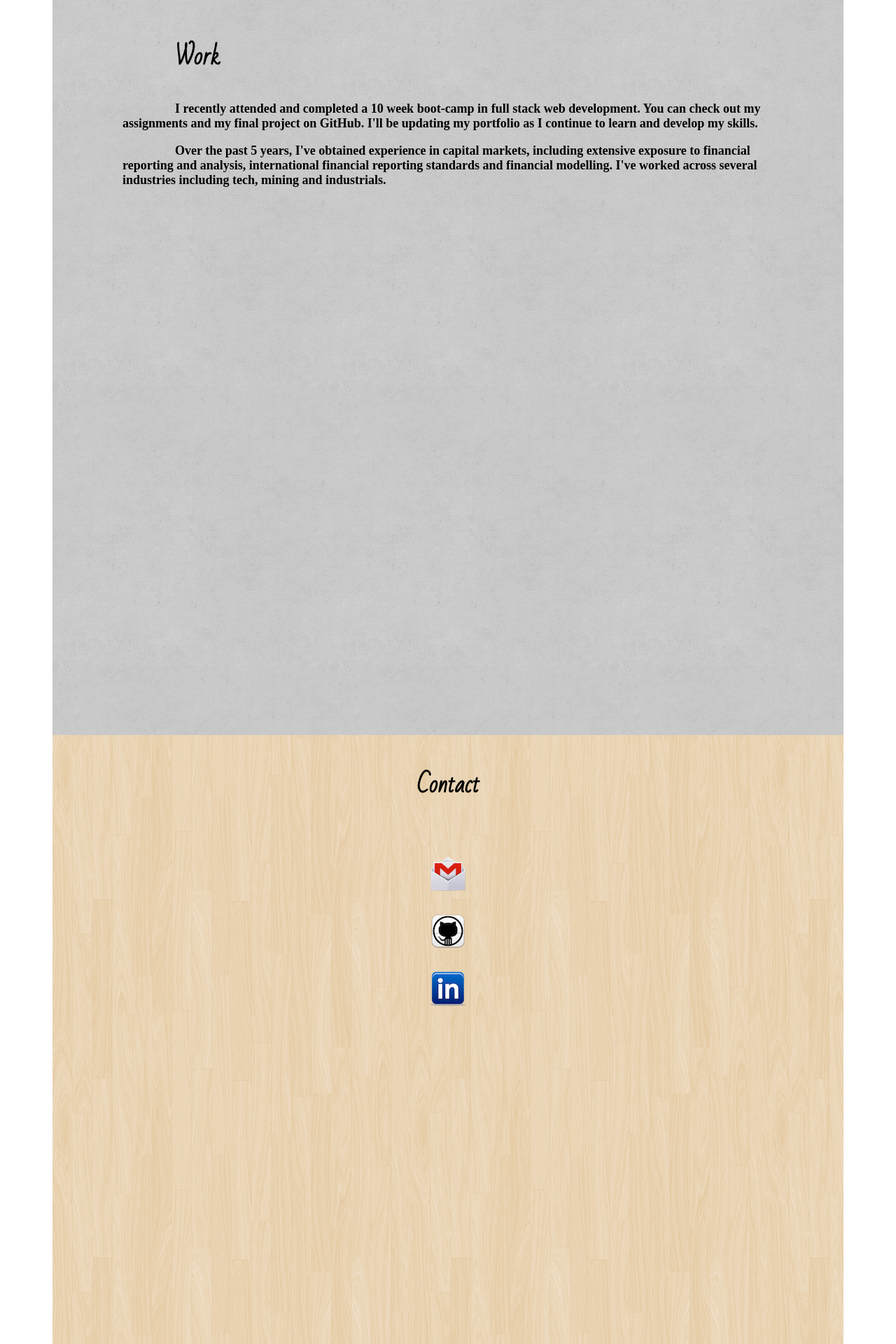
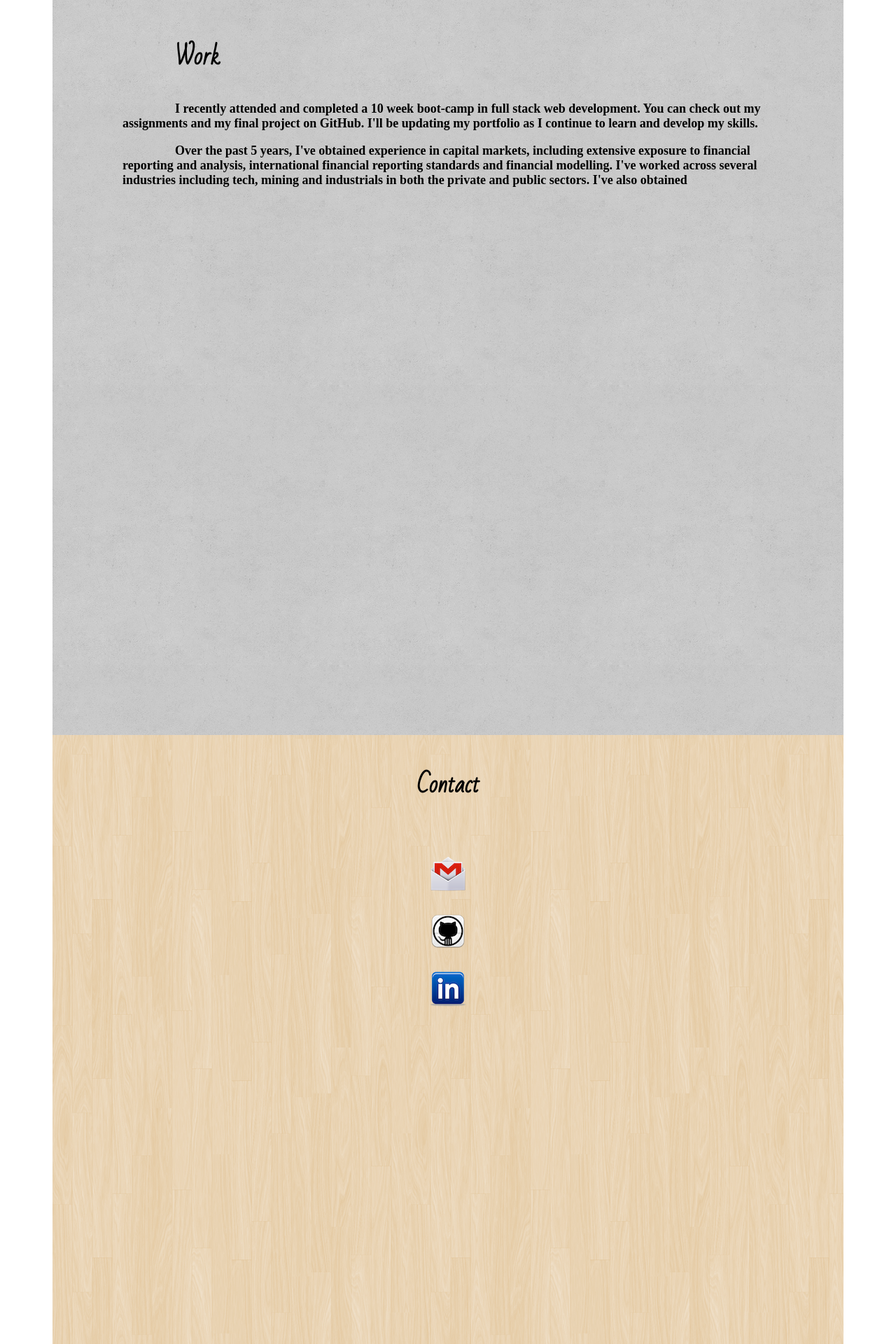
Before and after one commit to kevinberg3/ktb, a Jekyll site: the page built from index.html, in a window 1280 px wide. Shown: the part 2125-4045 px from the top of the page at 70% size. Built offline with Jekyll 4.4.1, drawn with Linux system fonts in a browser that asks for light colours; some web fonts are replaced; Markdown is read by kramdown in place of the engine named in the settings.

```diff
--- a/_layouts/default.html
+++ b/_layouts/default.html
@@ -5,6 +5,7 @@
         <meta http-equiv="X-UA-Compatible" content="IE=edge,chrome=1">
         <script src="http://code.jquery.com/jquery-latest.min.js"
                 type="text/javascript"></script>
+        <script src="/path/to/waypoints.min.js"></script>
         <title>Kevin Berg</title>
         <meta name="viewport" content="width=device-width">
 
@@ -26,11 +27,11 @@
             <br />
             <h1 class="title">Kevin Berg</h1> -->
           <div class="links">
-            <a class="extra" href="/">home</a>
-            <a class="extra" href="#second" >about</a>
-            <a class="extra" href="#third">work</a>
-            <a class="extra" href="/">blog</a>
-            <a class="extra" href="#fourth">find me</a>
+            <a class="extra" id="homelink" href="#intro">home</a>
+            <a class="extra" id="aboutlink" href="#second" >about</a>
+            <a class="extra" id="worklink" href="#third">work</a>
+            <a class="extra" href="blog.html">blog</a>
+            <a class="extra" id="contactlink" href="#fourth">find me</a>
           </div>
         </div>
           <div class="container">
@@ -67,7 +68,7 @@
                     I recently attended and completed a 10 week boot-camp in full stack web development. You can check out my assignments and my final project on GitHub. I'll be updating my portfolio as I continue to learn and develop my skills.
                   </p>
                   <p>
-                    Over the past 5 years, I've obtained experience in capital markets, including extensive exposure to financial reporting and analysis, international financial reporting standards and financial modelling. I've worked across several industries including tech, mining and industrials.
+                    Over the past 5 years, I've obtained experience in capital markets, including extensive exposure to financial reporting and analysis, international financial reporting standards and financial modelling. I've worked across several industries including tech, mining and industrials in both the private and public sectors. I've also obtained
                   </p>
                 </div>
             </div>
--- a/css/main.css
+++ b/css/main.css
@@ -234,7 +234,7 @@ ul.posts span {
 }
 
 .container {
-  height: 5000px;
+  height: 100%;
   z-index: 5000;
 }
 
@@ -284,7 +284,7 @@ p .link_back {
 
 #fourth{
   background: url('../Assets/Images/retina_wood.png');
-  height: 400px;
+  height: 100%;
   margin: 0 auto;
   padding: 40px 0 0 0;
 }
--- a/index.html
+++ b/index.html
@@ -1,13 +1,4 @@
 ---
 layout: default
-title: Your New Jekyll Site
+title: Kevin Berg
 ---
-
-<div id="home">
-  <h1>Blog Posts</h1>
-  <ul class="posts">
-    {% for post in site.posts %}
-      <li><span>{{ post.date | date_to_string }}</span> &raquo; <a href="{{ post.url }}">{{ post.title }}</a></li>
-    {% endfor %}
-  </ul>
-</div>
```
Also changed, not shown: other parts of _layouts/default.html (+40 -8 lines), blog.html (added, +8 -0 lines), Assets/javascripts/waypoints.min.js (added). Lines whose indentation alone changed are shown as unchanged.
